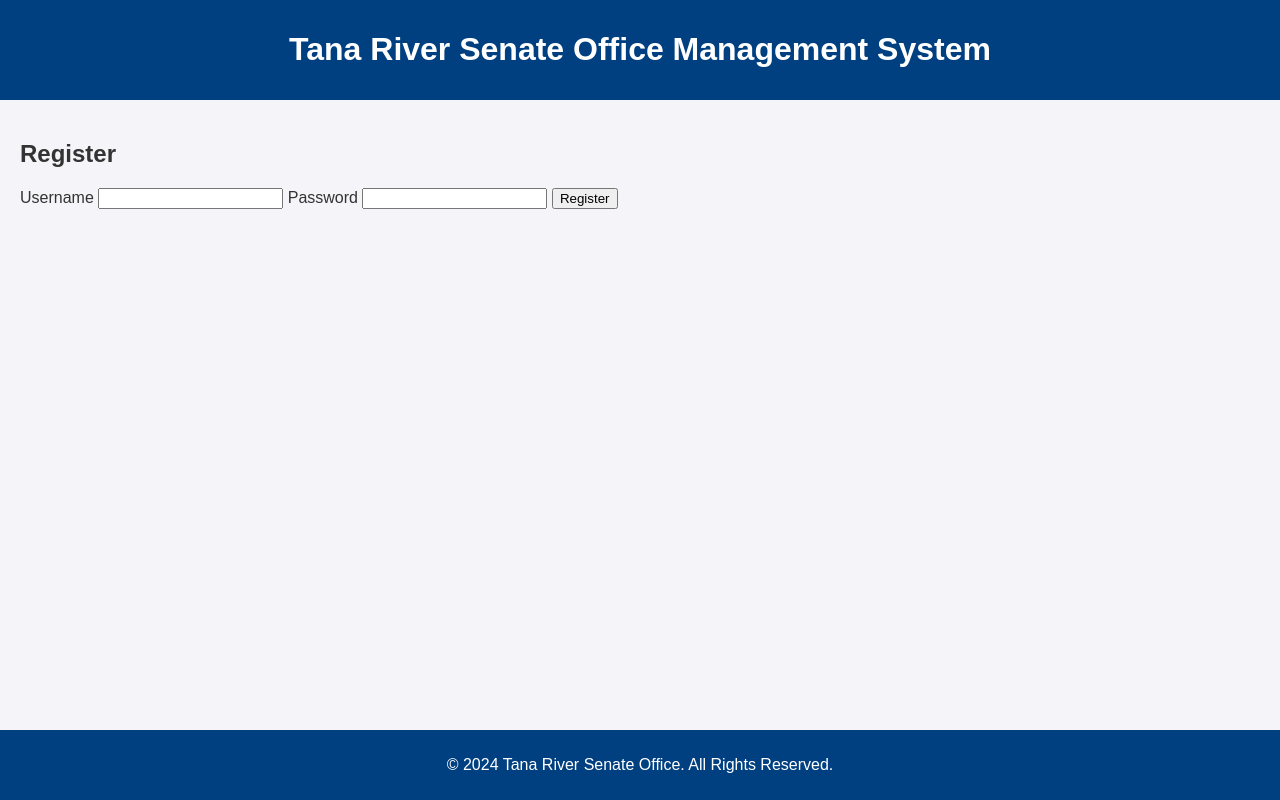
After one commit to Isiji/Tana-R, a Flask app: template Tana/templates/register.html in a window 1280 px wide. The commit adds this page. Run offline with Flask 3, Linux system fonts and the light colour scheme; the template is opened without the code that fills it, so the values that code supplies are empty; parts of the project's set-up code (start-up, migrations or seed data) failed here and were passed over.

Commit message:
dealing with CSS

```diff
--- a/Tana/models/base_model.py
+++ b/Tana/models/base_model.py
@@ -15,7 +15,7 @@ class BaseModel:
     """This class defines common attributes/methods for other classes"""
     id = Column(Integer, nullable=False, primary_key=True, unique=True, autoincrement=True)
     created_at = Column(DateTime, default=datetime.utcnow())
-    updated_at = Column(DateTime, default=datetime.utcnow())
+    updated_at = Column(DateTime, default=datetime.utcnow(), onupdate=datetime.utcnow())
 
     def __init__(self, *args, **kwargs):
         """Initialization of the base model"""
--- a/Tana/models/functions.py
+++ b/Tana/models/functions.py
@@ -20,7 +20,7 @@ class Functions(BaseModel, Base):
 
     commitments = relationship("Commitments", back_populates="functions")
     contributions = relationship("Contributions", back_populates="functions")
-
+    attendees = relationship("Attendees", back_populates="functions")
     def __init__(self, *args, **kwargs):
         """Initialization of the functions model"""
         super().__init__(*args, **kwargs)
--- a/Tana/models/offices.py
+++ b/Tana/models/offices.py
@@ -3,9 +3,8 @@
 from Tana.models.base_model import BaseModel, Base
 from sqlalchemy import Column, String, Integer
 from sqlalchemy.orm import relationship
-from flask_login import UserMixin
 
-class Offices(BaseModel, Base, UserMixin):
+class Offices(BaseModel, Base):
     """This class defines the users model"""
     __tablename__ = 'offices'
     office_name = Column(String(128), nullable=False)
--- a/Tana/models/reminder.py
+++ b/Tana/models/reminder.py
@@ -13,6 +13,7 @@ class Reminder(BaseModel, Base):
     reminder_date = Column(String(128), nullable=False)
     reminder_time = Column(String(128), nullable=False)
     user_id = Column(Integer, ForeignKey('users.id'))
+
     user = relationship("users", back_populates="reminder")
     def __init__(self, *args, **kwargs):
         """Initialization of the reminder model"""
--- a/Tana/models/users.py
+++ b/Tana/models/users.py
@@ -5,8 +5,9 @@ from sqlalchemy import Column, String, Integer
 from sqlalchemy.orm import relationship
 from sqlalchemy.ext.declarative import declarative_base
 from sqlalchemy import Enum
+from flask_login import UserMixin
 
-class users(BaseModel, Base):
+class users(BaseModel, Base, UserMixin):
     """This class defines the users model"""
     __tablename__ = 'users'
     user_id = Column(Integer, primary_key=True)
--- a/Tana/static/styles/main.css
+++ b/Tana/static/styles/main.css
@@ -8,56 +8,50 @@ body {
 }
 
 /* Theme colors */
-:root {
-    --black: #000000;
-    --white: #ffffff;
-    --royal-blue: #4169e1;
-    --light-blue: #87cefa;
-}
-
-/* Layout styles */
 header {
-    background-color: var(--royal-blue);
-    color: var(--white);
-    padding: 1rem 0;
+    background-color: #004080;
+    color: white;
+    padding: 10px 0;
     text-align: center;
 }
 
 footer {
-    background-color: var(--black);
-    color: var(--white);
-    padding: 1rem 0;
+    background-color: #004080;
+    color: white;
     text-align: center;
-    position: fixed;
+    padding: 10px 0;
+    position: absolute;
     width: 100%;
     bottom: 0;
 }
 
 .container {
-    margin: 2rem auto;
-    max-width: 800px;
-    padding: 1rem;
-    background-color: var(--white);
-    box-shadow: 0 0 10px rgba(0, 0, 0, 0.1);
+    padding: 20px;
 }
 
-h1, h2, h3, h4, h5, h6 {
-    color: var(--royal-blue);
+/* Flash messages */
+.flash {
+    padding: 10px;
+    margin-bottom: 10px;
+    border-radius: 3px;
 }
 
-a {
-    color: var(--royal-blue);
+.flash.info {
+    background-color: #e0f7fa;
+    color: #00796b;
 }
 
-.btn-primary {
-    background-color: var(--royal-blue);
-    color: var(--white);
-    border: none;
-    padding: 0.5rem 1rem;
-    text-transform: uppercase;
-    cursor: pointer;
+.flash.success {
+    background-color: #e8f5e9;
+    color: #2e7d32;
 }
 
-.btn-primary:hover {
-    background-color: var(--light-blue);
+.flash.warning {
+    background-color: #fff3e0;
+    color: #f57c00;
 }
+
+.flash.error {
+    background-color: #ffebee;
+    color: #d32f2f;
+}
--- a/Tana/templates/layout.html
+++ b/Tana/templates/layout.html
@@ -4,7 +4,7 @@
     <meta charset="UTF-8">
     <meta name="viewport" content="width=device-width, initial-scale=1.0">
     <title>{% block title %}Tana River Senate Office{% endblock %}</title>
-    <link rel="stylesheet" href="{{ url_for('static', filename='styles/main.css') }}">
+    <link rel="stylesheet" href='/static/styles/main.css'>
 </head>
 <body>
     <header>
--- /dev/null
+++ b/Tana/templates/register.html
@@ -0,0 +1,12 @@
+{% extends 'layout.html'%}
+{% block title %}Register{% endblock %}
+{% block content %}
+    <h2>Register</h2>
+    <form action="{{ url_for('users.register') }}" method="post">
+        <label for="username">Username</label>
+        <input type="text" name="username" id="username" required>
+        <label for="password">Password</label>
+        <input type="password" name="password" id="password" required>
+        <button type="submit">Register</button>
+    </form>
+{% endblock %}
--- a/Tana/users/routes.py
+++ b/Tana/users/routes.py
@@ -14,7 +14,7 @@ from Tana import bcrypt
 users = Blueprint('users', __name__)
 
 #create a route for homepage
-users.route('/')
+@users.route('/')
 def home():
     """homepage route for the user"""
     return render_template('home.html')
@@ -32,6 +32,7 @@ def register():
         db_storage.commit()
         flash(f'Your account has been created! You are now able to log in', 'success')
         return redirect(url_for('users.login'))
+    return render_template('register.html', title='Register', form=form)
 
 #create route for user to update user information
 @users.route('/account', methods=['GET', 'POST'])
```
Also changed, not shown: Tana/__init__.py (+5 -2 lines).
